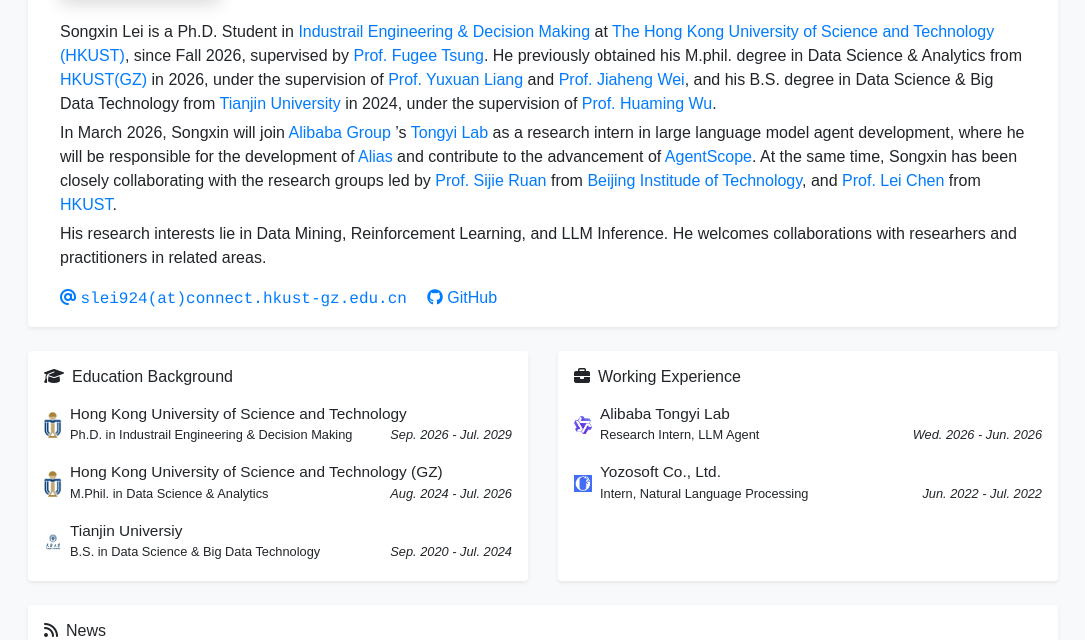
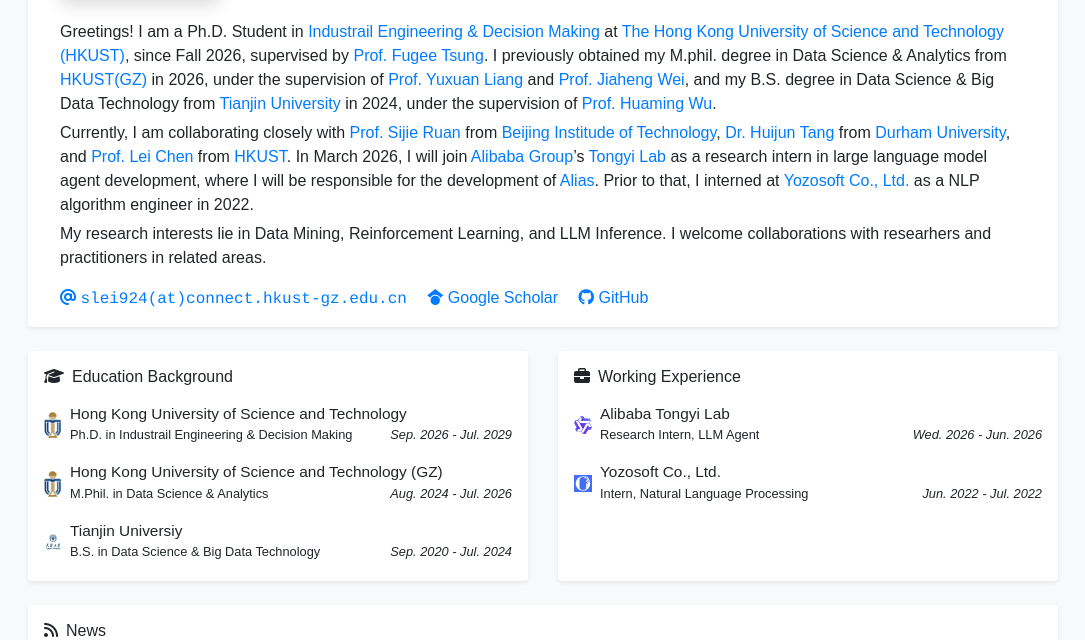
Before and after one commit to thunderlrr/songxinlei.github.io, a Jekyll site: the page built from index.html, in a window 1280 px wide and 900 px high, cut to the strip 260-900 px from the top of the window. Shown: the whole strip, without its empty margins (97-1182 px from the left). Built offline with Jekyll 4.4.1, drawn with Linux system fonts in a browser that asks for light colours; a style sheet for code colours, icons or effects is not loaded.

Commit message:
Update profile.yml

```diff
--- a/_data/profile.yml
+++ b/_data/profile.yml
@@ -7,7 +7,7 @@
 
 email: "slei924@connect.hkust-gz.edu.cn"
 # cv_link: link-to-your-cv-file
-# gscholar: 3KMb5mUAAAAJ
+gscholar: -9qhgDgAAAAJ
 # sscholar: Siru-Zhong/2262444705
 github: thunderlrr
 # zhihu: zhongsiru
@@ -21,13 +21,13 @@
 
 short_bio: >-
   <p style="margin-bottom: 5px;">
-    Songxin Lei is a Ph.D. Student in <a href="https://ieda.ust.hk/eng/index.php" target="_blank">Industrail Engineering & Decision Making</a> at <a href="https://hkust.edu.hk/" target="_blank">The Hong Kong University of Science and Technology (HKUST)</a>, since Fall 2026, supervised by <a href="https://www.ieda.ust.hk/dfaculty/tsung/" target="_blank">Prof. Fugee Tsung</a>. He previously obtained his M.phil. degree in Data Science & Analytics from  <a href="https://www.hkust-gz.edu.cn/zh/" target="_blank">HKUST(GZ)</a> in 2026, under the supervision of <a href="https://yuxuanliang.com/" target="_blank">Prof. Yuxuan Liang</a> and <a href="https://sites.google.com/ucsc.edu/jiahengwei" target="_blank">Prof. Jiaheng Wei</a>, and his B.S. degree in Data Science & Big Data Technology from <a href="https://www.tju.edu.cn/" target="_blank">Tianjin University</a> in 2024, under the supervision of <a href="https://cam.tju.edu.cn/homepage/wuhuaming/" target="_blank">Prof. Huaming Wu</a>.
+    Greetings! I am a Ph.D. Student in <a href="https://ieda.ust.hk/eng/index.php" target="_blank">Industrail Engineering & Decision Making</a> at <a href="https://hkust.edu.hk/" target="_blank">The Hong Kong University of Science and Technology (HKUST)</a>, since Fall 2026, supervised by <a href="https://www.ieda.ust.hk/dfaculty/tsung/" target="_blank">Prof. Fugee Tsung</a>. I previously obtained my M.phil. degree in Data Science & Analytics from  <a href="https://www.hkust-gz.edu.cn/zh/" target="_blank">HKUST(GZ)</a> in 2026, under the supervision of <a href="https://yuxuanliang.com/" target="_blank">Prof. Yuxuan Liang</a> and <a href="https://sites.google.com/ucsc.edu/jiahengwei" target="_blank">Prof. Jiaheng Wei</a>, and my B.S. degree in Data Science & Big Data Technology from <a href="https://www.tju.edu.cn/" target="_blank">Tianjin University</a> in 2024, under the supervision of <a href="https://cam.tju.edu.cn/homepage/wuhuaming/" target="_blank">Prof. Huaming Wu</a>.
   </p>
   <p style="margin-bottom: 5px;">
-    In March 2026, Songxin will join <a href="https://www.alibaba.com/" target="_blank">Alibaba Group</a> ’s <a href="https://careers-tongyi.alibaba.com/?lang=zh" target="_blank">Tongyi Lab</a> as a research intern in large language model agent development, where he will be responsible for the development of <a href="https://github.com/agentscope-ai/agentscope-samples/tree/main/alias" target="_blank">Alias</a> and contribute to the advancement of <a href="https://github.com/agentscope-ai/agentscope/tree/main" target="_blank">AgentScope</a>. At the same time, Songxin has been closely collaborating with the research groups led by <a href="http://www.sjruan.me/" target="_blank">Prof. Sijie Ruan</a> from <a href="https://www.bit.edu.cn/" target="_blank">Beijing Institude of Technology</a>, and <a href="https://cse.hkust.edu.hk/~leichen/" target="_blank">Prof. Lei Chen</a> from <a href="https://hkust.edu.hk/" target="_blank">HKUST</a>.
+    Currently, I am collaborating closely with <a href="http://www.sjruan.me/" target="_blank">Prof. Sijie Ruan</a> from <a href="https://www.bit.edu.cn/" target="_blank">Beijing Institude of Technology</a>, <a href="https://www.durham.ac.uk/staff/huijun-tang/" target="_blank">Dr. Huijun Tang</a> from <a href="https://www.durham.ac.uk/" target="_blank">Durham University</a>, and <a href="https://cse.hkust.edu.hk/~leichen/" target="_blank">Prof. Lei Chen</a> from <a href="https://hkust.edu.hk/" target="_blank">HKUST</a>. In March 2026, I will join <a href="https://www.alibaba.com/" target="_blank">Alibaba Group</a>’s <a href="https://careers-tongyi.alibaba.com/?lang=zh" target="_blank">Tongyi Lab</a> as a research intern in large language model agent development, where I will be responsible for the development of <a href="https://github.com/agentscope-ai/agentscope-samples/tree/main/alias" target="_blank">Alias</a>. Prior to that, I interned at <a href="https://www.yozosoft.com/" target="_blank">Yozosoft Co., Ltd.</a> as a NLP algorithm engineer in 2022.
   </p>
   <p style="margin-bottom: 5px;">
-    His research interests lie in Data Mining, Reinforcement Learning, and LLM Inference. He welcomes collaborations with researhers and practitioners in related areas.
+    My research interests lie in Data Mining, Reinforcement Learning, and LLM Inference. I welcome collaborations with researhers and practitioners in related areas.
   </p>
 
 portrait_url: /assets/images/photos/Songxin3.jpg
```
